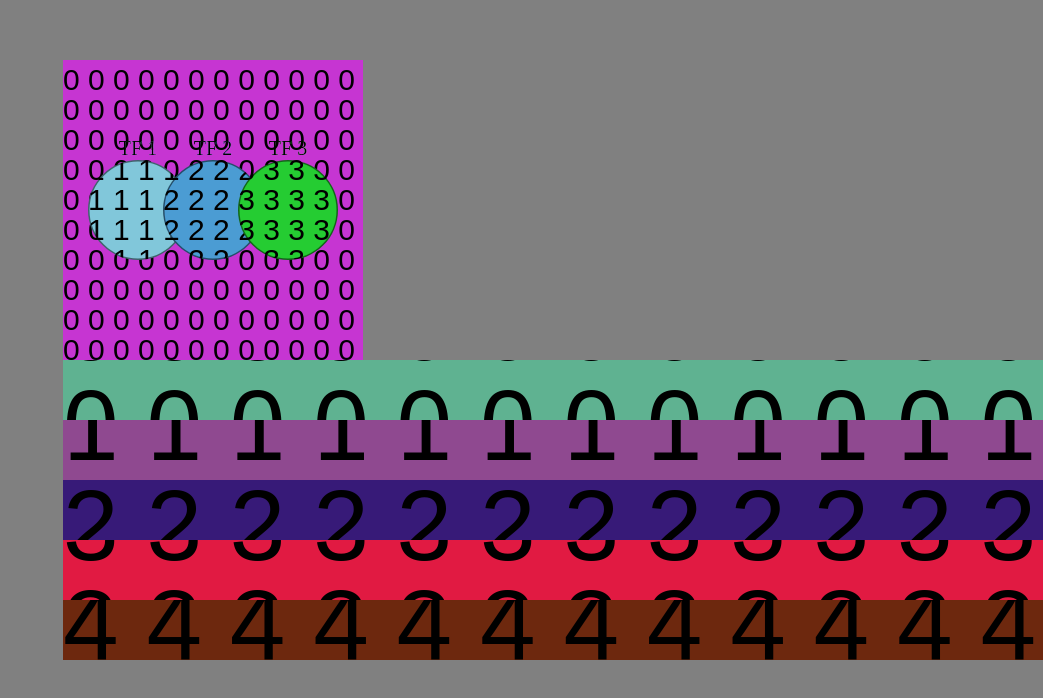
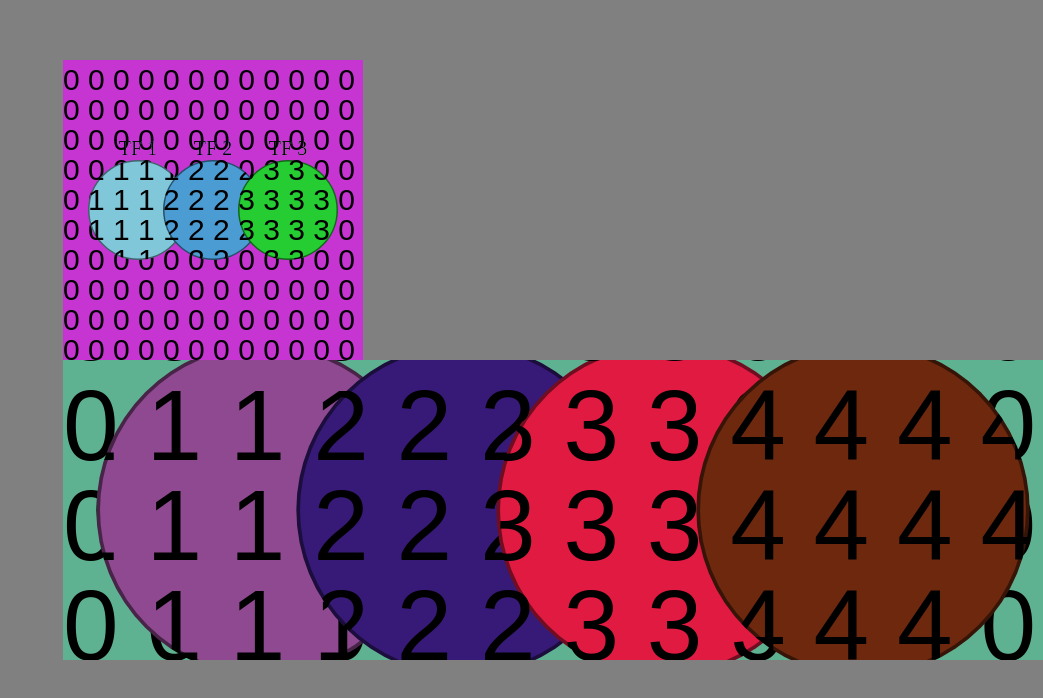
Before and after one commit to GISUNC/timeFilterTest, a plain HTML site: page t/indexClassCanvas.html in a window 1280 px wide. Shown: the part 240-938 px from the top of the page, without its empty margins (237-1280 px from the left). Drawn offline with nearby package versions, Linux system fonts and the light colour scheme.

Commit message:
Update indexClassCanvas.html

```diff
--- a/t/indexClassCanvas.html
+++ b/t/indexClassCanvas.html
@@ -71,7 +71,7 @@
     TF.test('damap',4,'circle',)
     // TF.mergeSVG = false
 
-TF.test('damapi',5,'horizontal',)
+TF.test('damapi',5,'circle',)
 
 
 
```
